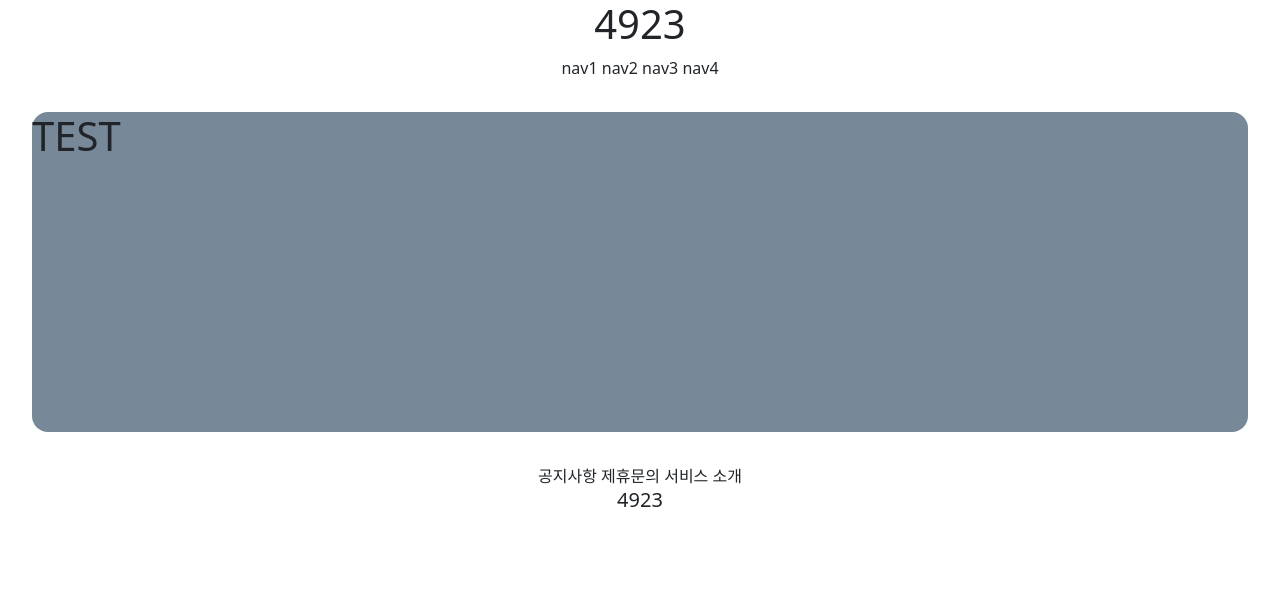
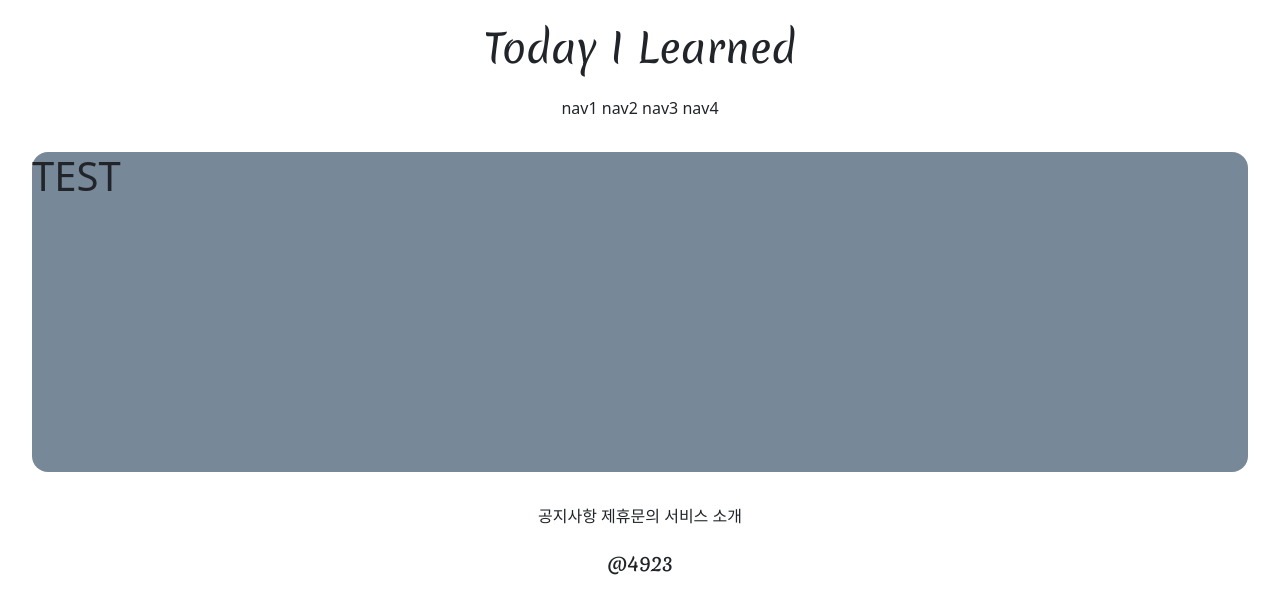
Before and after one commit to 4923/GwangjuAI2, a Django app: page /accountapp/hello_world/ in a window 1280 px wide. Shown: the top 614 px of the page. Run offline with Django 3.2, Linux system fonts and the light colour scheme; parts of the project's set-up code (start-up, migrations or seed data) failed here and were passed over.

Commit message:
Update : apply google font

```diff
--- a/02_Rotation/WebApplication/Project/livecoding/templates/footer.html
+++ b/02_Rotation/WebApplication/Project/livecoding/templates/footer.html
@@ -1,12 +1,12 @@
 <!-- include 구문 -->
 
 <div style="text-align: center;">
-    <div>
+    <div style="margin-top: 1.5rem;">
         <span>공지사항</span>
         <span>제휴문의</span>
         <span>서비스 소개</span>
     </div>
-    <div>
-        <h5>4923</h5>
+    <div style="margin: 1.5rem 0; font-family: 'Merienda', cursive;">
+        <h5>@4923</h5>
     </div>
 </div>
--- a/02_Rotation/WebApplication/Project/livecoding/templates/head.html
+++ b/02_Rotation/WebApplication/Project/livecoding/templates/head.html
@@ -3,11 +3,16 @@
     <meta name="viewport"
         content="width=device-width, user-scalable=no, initial-scale=1.0, maximum-scale=1.0, minimum-scale=1.0">
     <meta http-equiv="X-UA-Compatible" content="ie=edge">
-    <title>Document</title>
+    <title>TIL</title>
 
     {% comment %} bootstrap link {% endcomment %}
     <link href="https://cdn.jsdelivr.net/npm/bootstrap@5.0.2/dist/css/bootstrap.min.css"
         rel="stylesheet"
         integrity="sha384-EVSTQN3/azprG1Anm3QDgpJLIm9Nao0Yz1ztcQTwFspd3yD65VohhpuuCOmLASjC"
         crossorigin="anonymous">
+
+    {% comment %} font {% endcomment %}
+    <link rel="preconnect" href="https://fonts.googleapis.com">
+    <link rel="preconnect" href="https://fonts.gstatic.com" crossorigin>
+    <link href="https://fonts.googleapis.com/css2?family=Merienda&display=swap" rel="stylesheet">
 </head>
--- a/02_Rotation/WebApplication/Project/livecoding/templates/header.html
+++ b/02_Rotation/WebApplication/Project/livecoding/templates/header.html
@@ -1,10 +1,10 @@
 {# include 구문 #}
 
 <div style="text-align: center;">
-    <div>
-        <h1>4923</h1>
+    <div style="margin-top: 1.5rem; font-family: 'Merienda', cursive;">
+        <h1>Today I Learned</h1>
     </div>
-    <div>
+    <div style="margin:1.5rem 0;">
         <span>nav1</span>
         <span>nav2</span>
         <span>nav3</span>
```
